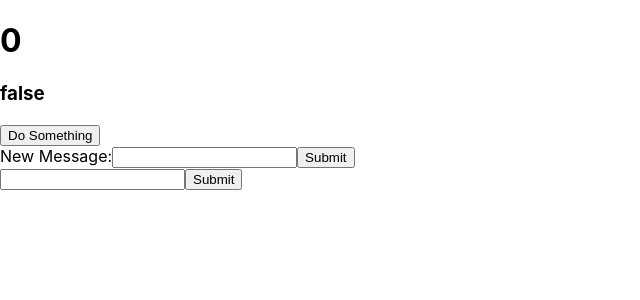
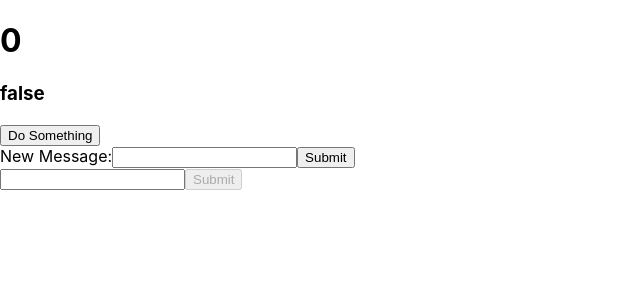
Before and after one commit to tonykieling/react-practice, a React (Create React App) app in the folder stuff/: page / in a window 1280 px wide. Shown: the top 300 px of the page, without its empty margins (0-640 px from the left). Built offline with nearby package versions, Linux system fonts and the light colour scheme.

Commit message:
button validation is working

```diff
--- a/stuff/src/FormY.js
+++ b/stuff/src/FormY.js
@@ -11,7 +11,8 @@ export default class FormY extends Component {
 
   handleSubmit = e => {
     e.preventDefault();
-    console.log("inside handleSubmit, user: ", this.state.formText);
+    // console.log("inside handleSubmit, user: ", this.state.formText);
+
     if (this.props.checkUser(this.state.formText)) {
       alert('Alright!!')
       return
@@ -20,12 +21,15 @@ export default class FormY extends Component {
   }
 
   handleChange = e => {
-    // if (e.target.value === 'aa')
-      // console.log("inside handleChange method 'a'", e.target.value);
     this.setState({
       formText: e.target.value
     });
-    console.log("e: ", e.target.value)
+  }
+
+  isValid = () => {
+    if (this.state.formText === "")
+      return false;
+    return true;
   }
 
   render() {
@@ -33,7 +37,7 @@ export default class FormY extends Component {
       <div>
           <form onSubmit={this.handleSubmit}>
             <input type="text" value={this.state.formText} onChange={this.handleChange}/>
-            <button>Submit</button>
+            <button disabled={!this.isValid()} type="submit">Submit</button>
           </form>
       </div>
     )
```
